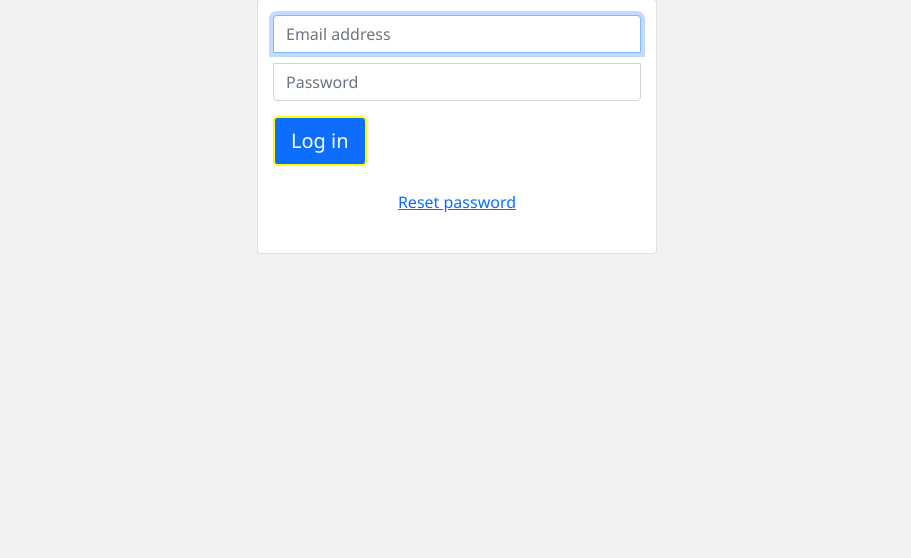
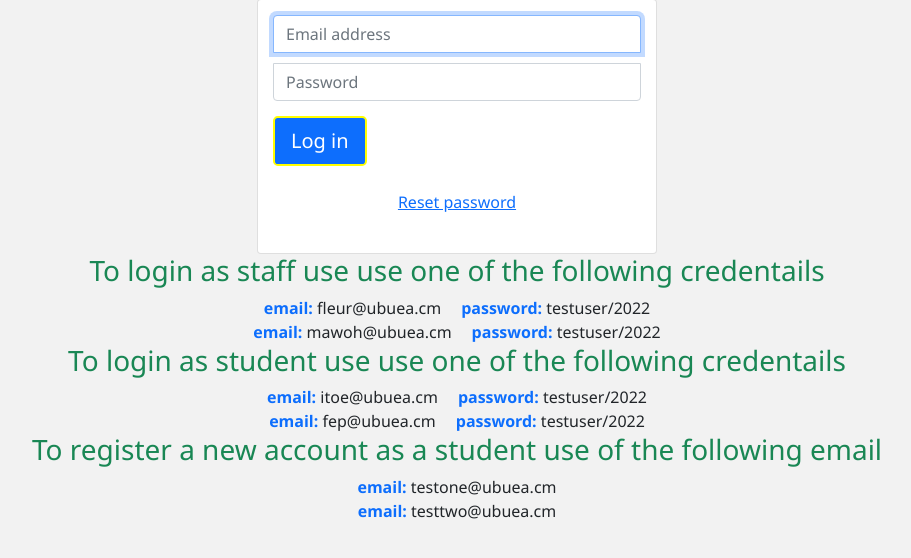
Before and after one commit to che30/manageschooldeploy, a Django app: page /login/?next=/users/1 in a window 1280 px wide. Shown: the part 109-667 px from the top of the page, without its empty margins (183-1094 px from the left). Run offline with Django 4.2, Linux system fonts and the light colour scheme; some libraries are stand-ins or nearby versions.

Commit message:
Update login.html

```diff
--- a/account/templates/account/login.html
+++ b/account/templates/account/login.html
@@ -21,8 +21,12 @@
     border-top-left-radius: 0;
     border-top-right-radius: 0;
   }
-
-
+  .email__font__weight{
+	  font-weight: 900;
+  }
+.email__padding {
+	padding-left: 20px;
+}
 </style>
 
 <div class="container-fluid mt-5">
@@ -57,37 +61,39 @@
 
 	</div>
 </div>
-<!-- <div>
+<h3 class="text-center text-success">To login as staff use use one of the following credentails</h3>
+<div class="d-flex justify-content-center">
 	<div>
-		use the following credential to login as staff
+		<span class=" text-primary email__font__weight">	email: </span> <span>fleur@ubuea.cm</span>
 		</div>
-	<div class="d-flex">
+		<div><span class="text-primary email__font__weight email__padding">password:</span> <span>testuser/2022</span></div>
+</div>
+<div class="d-flex justify-content-center">
 	<div>
-			<span class="text-primary">institutional email </span>
-			<span> tchapi@ubuea.cm </sapn>
+		<span class="text-primary email__font__weight">	email: </span> <span>mawoh@ubuea.cm</span>
 		</div>
-		<div class="ml-5">
-			<span class="text-primary">institutional email </span>
-			<span> tchapi@ubuea.cm </sapn>
+		<div><span class="text-primary email__font__weight email__padding">password:</span> <span>testuser/2022</span></div>
 </div>
-		<span class="text-primary">institutional email </span>
-		<span> tchapi@ubuea.cm </sapn>
+<h3 class="text-center text-success">To login as student use use one of the following credentails</h3>
+<div class="d-flex justify-content-center">
+	<div>
+		<span class="text-primary email__font__weight">	email: </span> <span>itoe@ubuea.cm</span>
 		</div>
-	<div class="ml-5">
-		<span class="text-primary">institutional email </span>
-		<span> mawoh@ubuea.cm </sapn>
+		<div><span class="text-primary email__font__weight email__padding">password:</span> <span>testuser/2022</span></div>
 </div>
-	<span class="text-primary">institutional email </span>
-	<span> shu@ubuea.cm </sapn>
+<div class="d-flex justify-content-center">
+	<div>
+		<span class="text-primary email__font__weight">	email: </span> <span>fep@ubuea.cm</span>
 		</div>
-<div class="ml-5">
-	<span>institutional email </span>
-	<span> tchapi@ubuea.cm </sapn>
+		<div><span class="text-primary email__font__weight email__padding">password:</span> <span>testuser/2022</span></div>
+</div>
+<h3 class="text-center text-success">To register a new account as a student use of the following email</h3>
+<div class="text-center">
+	<div>
+		<span class="text-primary email__font__weight">	email: </span> <span>testone@ubuea.cm</span>
+	</div>
+	<div>
+		<span class="text-primary email__font__weight">	email: </span> <span>testtwo@ubuea.cm</span>
 	</div>
 </div>
-	use the following
-</div>
-</div> -->
-
-
 {% endblock content %}
--- a/school/settings.py
+++ b/school/settings.py
@@ -28,7 +28,7 @@ SECRET_KEY = config('SECRET_KEY')
 # SECURITY WARNING: don't run with debug turned on in production!
 DEBUG = config('DEBUG',cast=bool)
 # https://git.heroku.com/mycollegeschoolapp
-ALLOWED_HOSTS = ['https://mycollegeschoolapp.herokuapp.com','localhost']
+ALLOWED_HOSTS = ['https://mycollegeschoolapp.herokuapp.com']
 
 AUTH_USER_MODEL = 'account.Account'
 # Application definition
```
Lines whose indentation alone changed are shown as unchanged.
